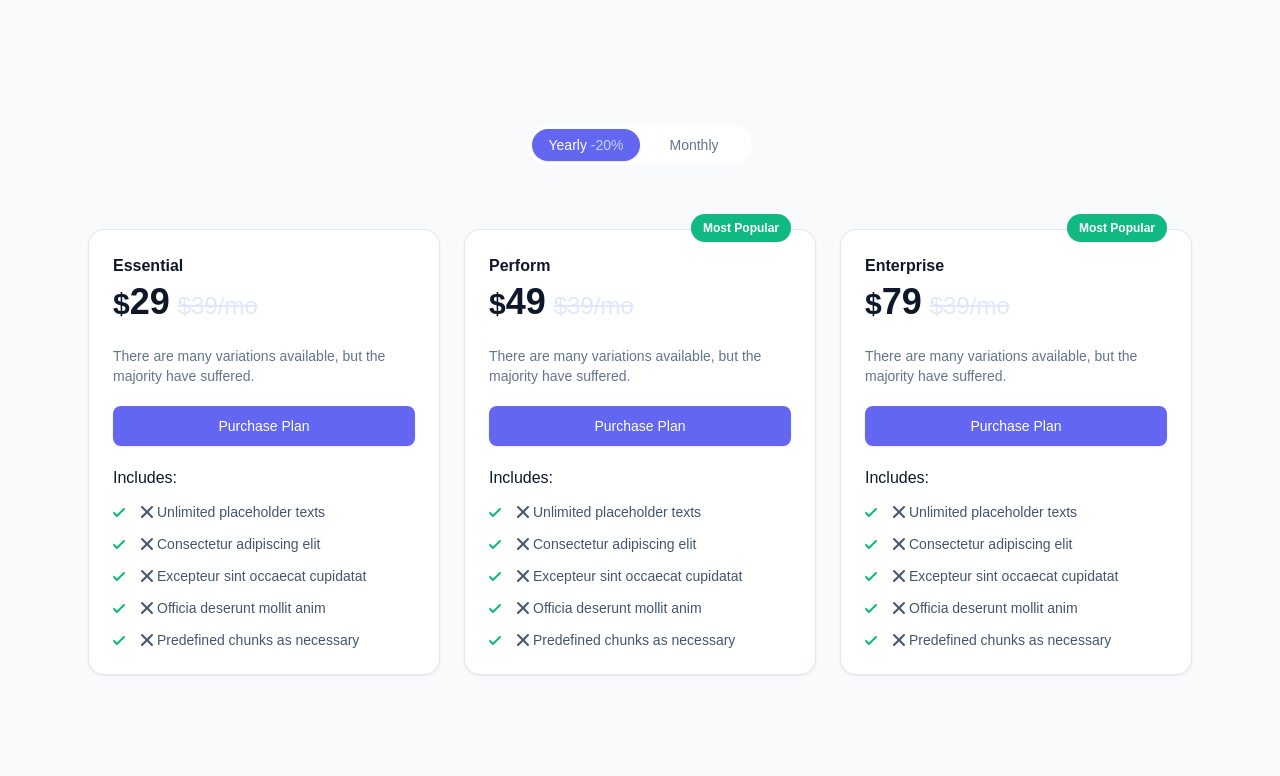
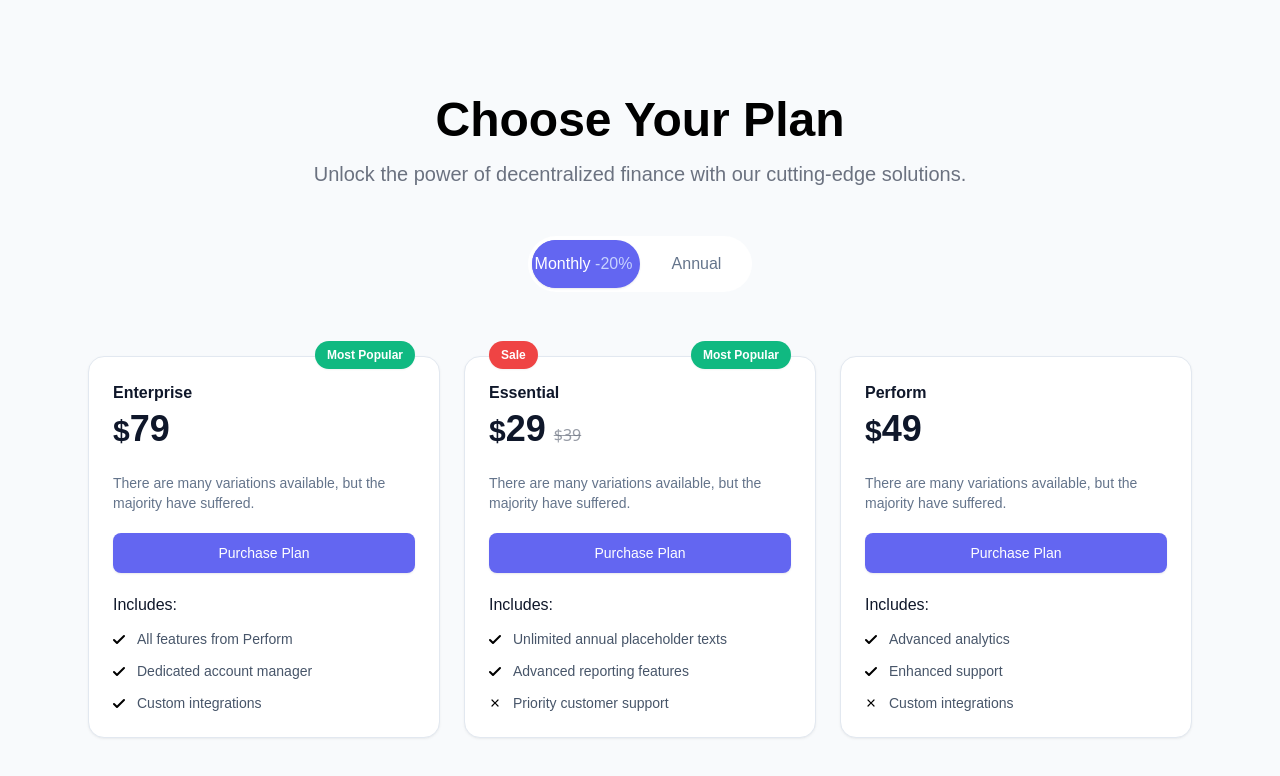
Before and after one commit to tuantdxyz/nextjs-tailwind-project, a Next.js app: page /Pricing in a window 1280 px wide. Shown: the top 776 px of the page. Built offline with nearby package versions, Linux system fonts and the light colour scheme.

Commit message:
code pricing plan

```diff
--- a/src/app/Pricing/page.tsx
+++ b/src/app/Pricing/page.tsx
@@ -4,39 +4,141 @@ import { useState } from 'react';
 const PricingTable = () => {
   const [isAnnual, setIsAnnual] = useState(true);
 
+  // Định nghĩa thông tin cho các gói
+  const packages = {
+    Essential: {
+      price: { annual: 29, monthly: 35 },
+      originalPrice: { annual: 39, monthly: 0 },
+      salePrice: { annual: 19, monthly: 33 },
+      includesAnnual: [
+        { text: "Unlimited annual placeholder texts", icon: "check" },
+        { text: "Advanced reporting features", icon: "check" },
+        { text: "Priority customer support", icon: "cross" },
+      ],
+      includesMonthly: [
+        { text: "Limited monthly placeholder texts", icon: "check" },
+        { text: "Basic reporting features", icon: "check" },
+        { text: "Standard customer support", icon: "cross" },
+      ],
+      saleStartDate: new Date('2023-12-01'),
+      saleEndDate: new Date('2024-12-25'),
+      count: { annual: 60, monthly: 30 },
+    },
+    Perform: {
+      price: { annual: 49, monthly: 55 },
+      originalPrice: { annual: 59, monthly: 69 },
+      salePrice: { annual: 39, monthly: 0 },
+      includesAnnual: [
+        { text: "Advanced analytics", icon: "check" },
+        { text: "Enhanced support", icon: "check" },
+        { text: "Custom integrations", icon: "cross" },
+      ],
+      includesMonthly: [
+        { text: "Basic analytics", icon: "check" },
+        { text: "Standard support", icon: "check" },
+        { text: "Limited integrations", icon: "cross" },
+      ],
+      saleStartDate: new Date('2023-12-01'),
+      saleEndDate: new Date('2024-01-01'),
+      count: { annual: 20, monthly: 55 },
+    },
+    Enterprise: {
+      price: { annual: 79, monthly: 85 },
+      originalPrice: { annual: 99, monthly: 109 },
+      salePrice: { annual: 69, monthly: 79 },
+      includesAnnual: [
+        { text: "All features from Perform", icon: "check" },
+        { text: "Dedicated account manager", icon: "check" },
+        { text: "Custom integrations", icon: "check" },
+      ],
+      includesMonthly: [
+        { text: "Core features from Perform", icon: "check" },
+        { text: "Standard account manager", icon: "check" },
+        { text: "Basic integrations", icon: "cross" },
+      ],
+      saleStartDate: new Date('2023-12-01'),
+      saleEndDate: new Date('2024-01-01'),
+      count: { annual: 75, monthly: 10 },
+    },
+  };
+
+  // Tự động xác định isSale và isMostPopular
+  const processedPackages = Object.entries(packages).map(([key, pkg]) => {
+    const currentDate = new Date();
+    const isInSalePeriod = currentDate >= pkg.saleStartDate && currentDate <= pkg.saleEndDate;
+
+    const isSale = isInSalePeriod && (
+      (isAnnual && pkg.salePrice.annual < pkg.originalPrice.annual) ||
+      (!isAnnual && pkg.salePrice.monthly < pkg.originalPrice.monthly && pkg.salePrice.monthly > 0)
+    );
+
+    const isMostPopular = (isAnnual ? pkg.count.annual : pkg.count.monthly) > 50;
+
+    return {
+      ...pkg,
+      isSale,
+      isMostPopular,
+      title: key,
+    };
+  });
+
+  // Sắp xếp gói theo số lượt bán
+  const sortedPackages = processedPackages.sort((a, b) => {
+    return (isAnnual ? b.count.annual : b.count.monthly) - (isAnnual ? a.count.annual : a.count.monthly);
+  });
+
   return (
     <div className="relative font-inter antialiased">
       <main className="relative min-h-screen flex flex-col justify-center bg-slate-50 overflow-hidden">
         <div className="w-full max-w-6xl mx-auto px-4 md:px-6 py-24">
+          <div className="text-center mb-12">
+            <h2 className="text-4xl font-extrabold text-black sm:text-5xl">
+              Choose Your Plan
+            </h2>
+            <p className="mt-4 text-xl text-gray-500">
+              Unlock the power of decentralized finance with our cutting-edge solutions.
+            </p>
+          </div>
           <div>
             {/* Pricing toggle */}
+            <div>
               <div className="flex justify-center max-w-[14rem] m-auto mb-8 lg:mb-16">
                 <div className="relative flex w-full p-1 bg-white dark:bg-slate-900 rounded-full">
                   <span className="absolute inset-0 m-1 pointer-events-none" aria-hidden="true">
                     <span className={`absolute inset-0 w-1/2 bg-indigo-500 rounded-full shadow-sm shadow-indigo-950/10 transform transition-transform duration-150 ease-in-out ${isAnnual ? 'translate-x-0' : 'translate-x-full'}`}></span>
                   </span>
                   <button
-                  className={`relative flex-1 text-sm font-medium h-8 rounded-full focus-visible:outline-none focus-visible:ring focus-visible:ring-indigo-300 dark:focus-visible:ring-slate-600 transition-colors duration-150 ease-in-out ${isAnnual ? 'text-white' : 'text-slate-500 dark:text-slate-400'}`}
+                    className={`relative flex-1 text-base font-medium h-12 rounded-full focus-visible:outline-none focus-visible:ring focus-visible:ring-indigo-300 dark:focus-visible:ring-slate-600 transition-all duration-150 ease-in-out ${isAnnual ? 'text-white bg-indigo-500' : 'text-slate-500 dark:text-slate-400 hover:bg-indigo-200'}`}
                     onClick={() => setIsAnnual(true)}
                     aria-pressed={isAnnual}
                   >
-                  Yearly <span className={isAnnual ? 'text-indigo-200' : 'text-slate-400 dark:text-slate-500'}>-20%</span>
+                    Monthly <span className={isAnnual ? 'text-indigo-200' : 'text-slate-400 dark:text-slate-500'}>-20%</span>
                   </button>
+                  <div className="w-2.5"></div> {/* Khoảng cách giữa hai nút */}
                   <button
-                  className={`relative flex-1 text-sm font-medium h-8 rounded-full focus-visible:outline-none focus-visible:ring focus-visible:ring-indigo-300 dark:focus-visible:ring-slate-600 transition-colors duration-150 ease-in-out ${!isAnnual ? 'text-white' : 'text-slate-500 dark:text-slate-400'}`}
+                    className={`relative flex-1 text-base font-medium h-12 rounded-full focus-visible:outline-none focus-visible:ring focus-visible:ring-indigo-300 dark:focus-visible:ring-slate-600 transition-all duration-150 ease-in-out ${!isAnnual ? 'text-white bg-indigo-500' : 'text-slate-500 dark:text-slate-400 hover:bg-indigo-200'}`}
                     onClick={() => setIsAnnual(false)}
                     aria-pressed={!isAnnual}
                   >
-                  Monthly
+                    Annual
                   </button>
+                </div>
               </div>
             </div>
 
             <div className="max-w-sm mx-auto grid gap-6 lg:grid-cols-3 items-start lg:max-w-none">
               {/* Pricing tabs */}
-              <PricingCard title="Essential" price={isAnnual ? 29 : 35} />
-              <PricingCard title="Perform" price={isAnnual ? 49 : 55} mostPopular />
-              <PricingCard title="Enterprise" price={isAnnual ? 79 : 85} mostPopular/>
+              {sortedPackages.map((pkg) => (
+                <PricingCard
+                  key={pkg.title}
+                  title={pkg.title}
+                  price={isAnnual ? pkg.price.annual : pkg.price.monthly}
+                  originalPrice={isAnnual ? pkg.originalPrice.annual : pkg.originalPrice.monthly}
+                  includes={isAnnual ? pkg.includesAnnual : pkg.includesMonthly}
+                  mostPopular={pkg.isMostPopular}
+                  isSale={pkg.isSale}
+                />
+              ))}
             </div>
           </div>
         </div>
@@ -45,7 +147,7 @@ const PricingTable = () => {
   );
 };
 
-const PricingCard = ({ title, price, mostPopular }: { title: string; price: number; mostPopular?: boolean }) => {
+const PricingCard = ({ title, price, originalPrice, includes, mostPopular, isSale }: { title: string; price: number; originalPrice: number; includes: { text: string; icon: string }[]; mostPopular?: boolean; isSale: boolean }) => {
   return (
     <div className="h-full">
       <div className="relative flex flex-col h-full p-6 rounded-2xl bg-white dark:bg-slate-900 border border-slate-200 dark:border-slate-900 shadow shadow-slate-950/5">
@@ -56,13 +158,22 @@ const PricingCard = ({ title, price, mostPopular }: { title: string; price: numb
             </div>
           </div>
         )}
+        {isSale && (
+          <div className="absolute top-0 left-0 ml-6 -mt-4">
+            <div className="inline-flex items-center text-xs font-semibold py-1.5 px-3 bg-red-500 text-white rounded-full shadow-sm shadow-slate-950/5">
+              Sale
+            </div>
+          </div>
+        )}
         <div className="mb-5">
           <div className="text-slate-900 dark:text-slate-200 font-semibold mb-1">{title}</div>
           <div className="inline-flex items-baseline mb-2">
             <span className="text-slate-900 dark:text-slate-200 font-bold text-3xl">$</span>
             <div className="mb-4 space-x-2">
               <span className="text-slate-900 dark:text-slate-200 font-bold text-4xl">{price}</span>
-                <span className="text-2xl text-indigo-100 line-through">$39/mo</span>
+              {isSale && (
+                <span className="line-through text-1xl font-sans text-gray-500/70">${originalPrice}</span>
+              )}
             </div>
           </div>
           <div className="text-sm text-slate-500 mb-5">There are many variations available, but the majority have suffered.</div>
@@ -72,14 +183,14 @@ const PricingCard = ({ title, price, mostPopular }: { title: string; price: numb
         </div>
         <div className="text-slate-900 dark:text-slate-200 font-medium mb-3">Includes:</div>
         <ul className="text-slate-600 dark:text-slate-400 text-sm space-y-3 grow">
-          {["Unlimited placeholder texts", "Consectetur adipiscing elit", "Excepteur sint occaecat cupidatat", "Officia deserunt mollit anim", "Predefined chunks as necessary"].map((item, index) => (
+          {includes.map((item, index) => (
             <li className="flex items-center" key={index}>
-              <svg className="w-3 h-3 fill-emerald-500 mr-3 shrink-0" viewBox="0 0 12 12" xmlns="http://www.w3.org/2000/svg">
-                <path d="M10.28 2.28L3.989 8.575 1.695 6.28A1 1 0 00.28 7.695l3 3a1 1 0 001.414 0l7-7A1 1 0 0010.28 2.28z" />
-              </svg>
-
-              <svg xmlns="http://www.w3.org/2000/svg" viewBox="0 0 20 20" fill="currentColor" aria-hidden="true" className="w-5 h-5"><path fill-rule="evenodd" d="M4.293 4.293a1 1 0 011.414 0L10 8.586l4.293-4.293a1 1 0 111.414 1.414L11.414 10l4.293 4.293a1 1 0 01-1.414 1.414L10 11.414l-4.293 4.293a1 1 0 01-1.414-1.414L8.586 10 4.293 5.707a1 1 0 010-1.414z" clip-rule="evenodd"></path></svg>
-              <span>{item}</span>
+              {item.icon === "check" ? (
+                <img src="/check.svg" alt="Check" className="w-3 h-3 mr-3 shrink-0" />
+              ) : (
+                <img src="/cross.svg" alt="Cross" className="w-3 h-3 mr-3 shrink-0" />
+              )}
+              <span>{item.text}</span>
             </li>
           ))}
         </ul>
```
Also changed, not shown: public/check.svg (added), public/cross.svg (added). Lines whose indentation alone changed are shown as unchanged.
